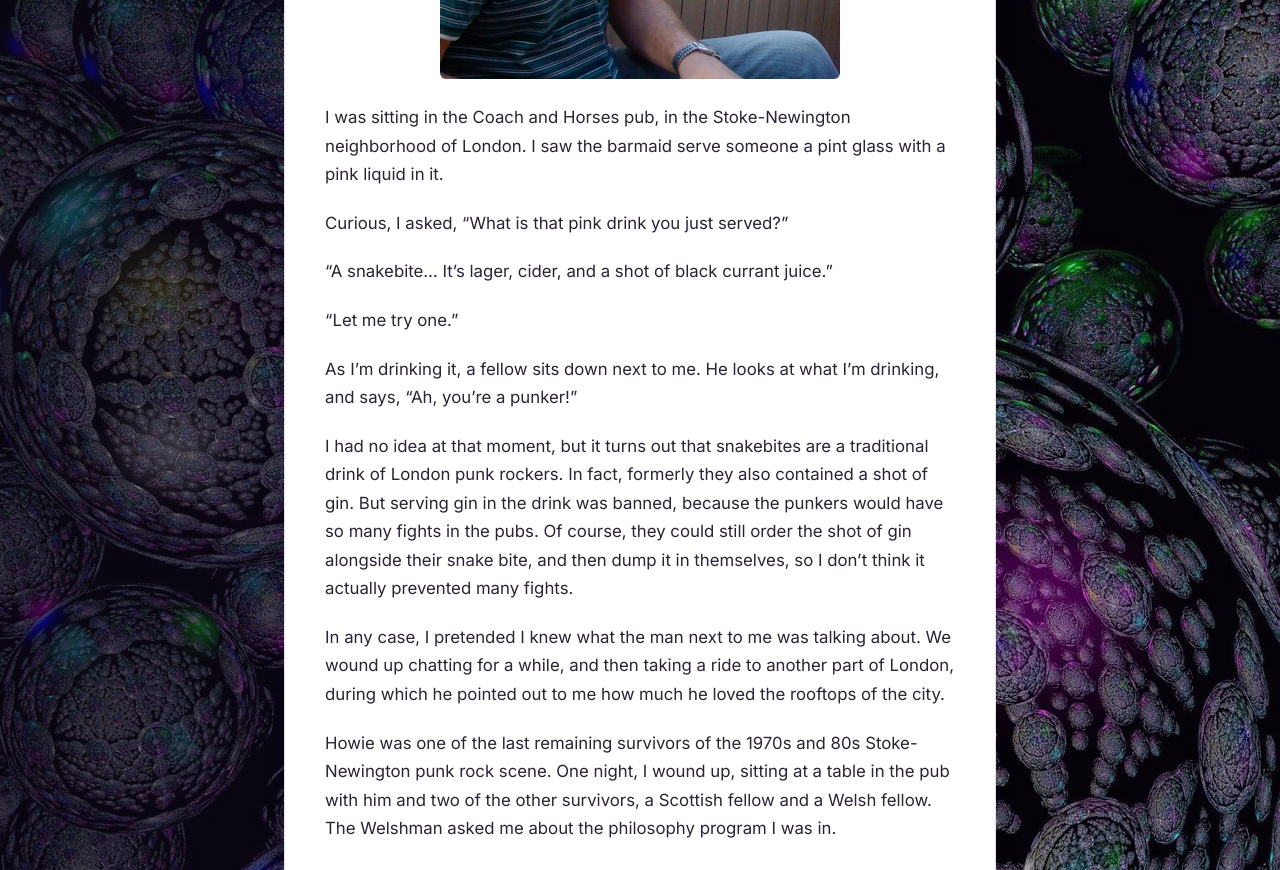
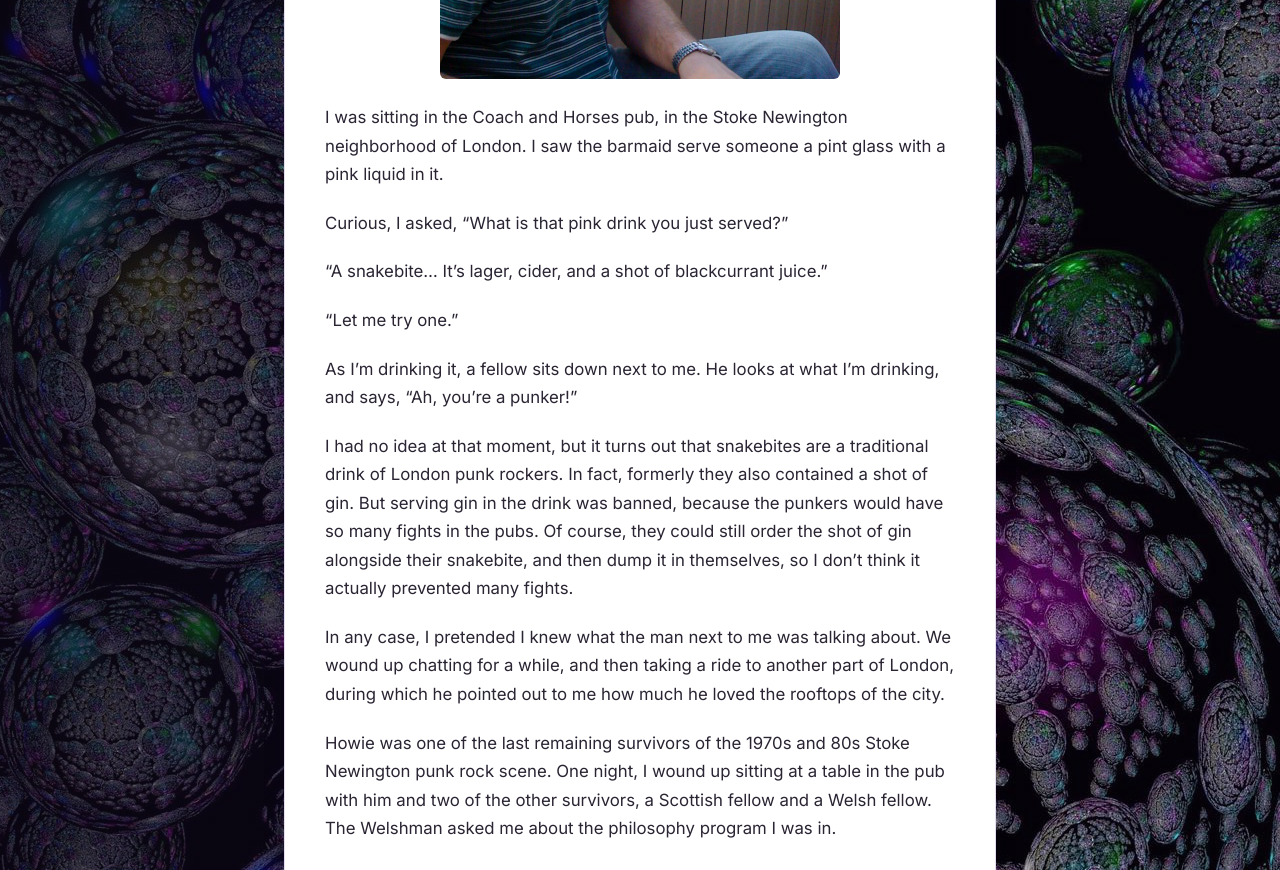
Before and after one commit to gcallah/gcallah.github.io, a Jekyll site: the page built from _posts/2026-11-07-Marc-Howard.md, in a window 1280 px wide and 1400 px high, scrolled down 589 px. Shown: the part 153-1023 px from the top of the window. Built offline with Jekyll 4.4.1, drawn with Linux system fonts in a browser that asks for light colours; our own code applies the rules of GitHub Pages for plain Markdown files.

Commit message:
Fix typos in Howie post
Co-Authored-By: Claude Opus 5.5 <noreply@anthropic.com>

```diff
--- a/_posts/2026-11-07-Marc-Howard.md
+++ b/_posts/2026-11-07-Marc-Howard.md
@@ -2,12 +2,12 @@
 
 ![Howie](/graphics/Howie.jpg)
 
-I was sitting in the Coach and Horses pub, in the Stoke-Newington neighborhood of
+I was sitting in the Coach and Horses pub, in the Stoke Newington neighborhood of
 London. I saw the barmaid serve someone a pint glass with a pink liquid in it.
 
 Curious, I asked, "What is that pink drink you just served?"
 
-"A snakebite... It's lager, cider, and a shot of black currant juice."
+"A snakebite... It's lager, cider, and a shot of blackcurrant juice."
 
 "Let me try one."
 
@@ -18,7 +18,7 @@ I had no idea at that moment, but it turns out that snakebites are a
 traditional drink of London punk rockers. In fact, formerly they also contained
 a shot of gin. But serving gin in the drink was banned, because the punkers
 would have so many fights in the pubs. Of course, they could still order the
-shot of gin alongside their snake bite, and then dump it in themselves, so I
+shot of gin alongside their snakebite, and then dump it in themselves, so I
 don't think it actually prevented many fights.
 
 In any case, I pretended I knew what the man next to me was talking about. We
@@ -26,7 +26,7 @@ wound up chatting for a while, and then taking a ride to another part of London,
 during which he pointed out to me how much he loved the rooftops of the city.
 
 Howie was one of the last remaining survivors of the 1970s and 80s
-Stoke-Newington punk rock scene. One night, I wound up, sitting at a table in
+Stoke Newington punk rock scene. One night, I wound up sitting at a table in
 the pub with him and two of the other survivors, a Scottish fellow and a Welsh
 fellow. The Welshman asked me about the philosophy program I was in.
 
```
